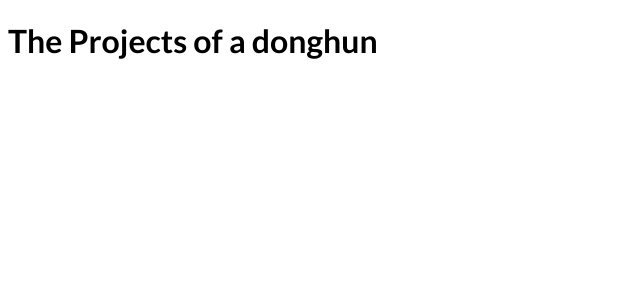
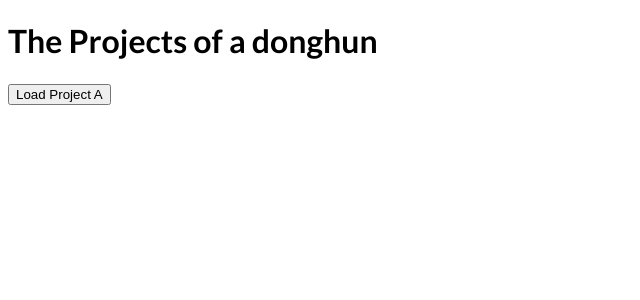
Before and after one commit to donghun-k/keep-learning, a Next.js app: page /clients/donghun in a window 1280 px wide. Shown: the top 300 px of the page, without its empty margins (0-640 px from the left). Built offline with nearby package versions, Linux system fonts and the light colour scheme.

Commit message:
저장소 통합

```diff
--- a/pages/clients/[id]/index.js
+++ b/pages/clients/[id]/index.js
@@ -3,9 +3,13 @@ import { useRouter } from 'next/router';
 const ClientProjectsPage = () => {
   const router = useRouter();
 
+  function loadProjectHandler() {
+    router.push('/clients/donghun/projecta');
+  }
   return (
     <div>
       <h1>The Projects of a {router.query.id}</h1>
+      <button onClick={loadProjectHandler}>Load Project A</button>
     </div>
   );
 };
```
